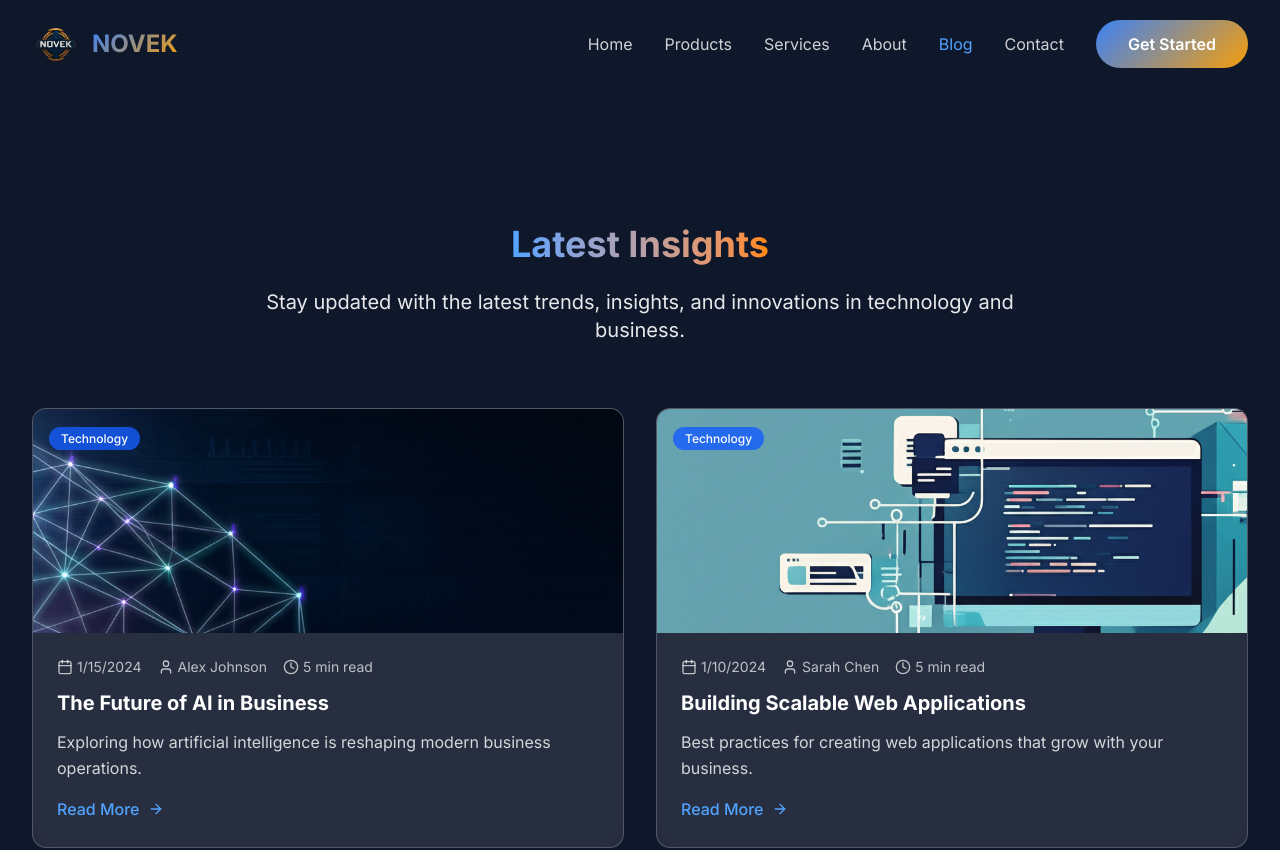
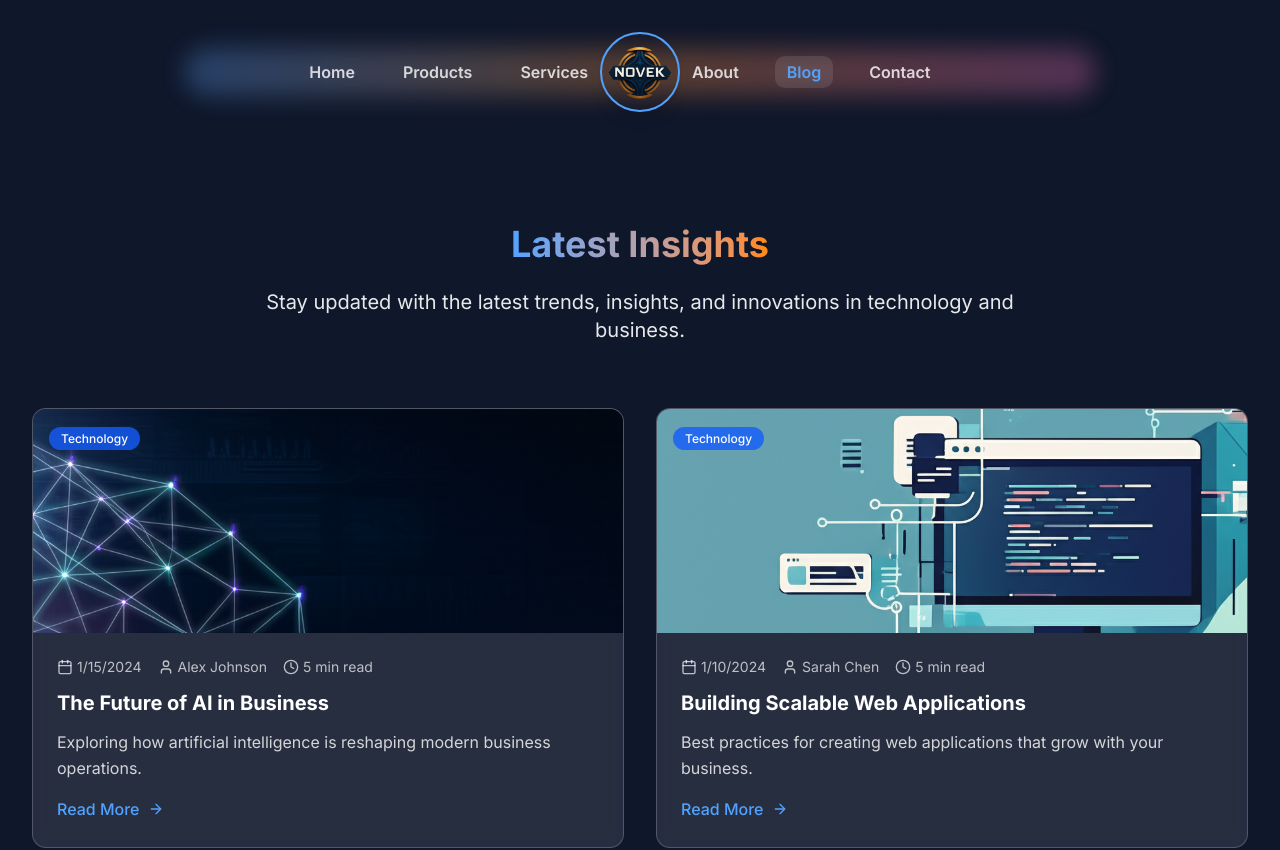
Before and after one commit to kaleab-kali/novek, a Next.js app: page /blog in a window 1280 px wide. Shown: the top 850 px of the page. Built offline with nearby package versions, Linux system fonts and the light colour scheme.

Commit message:
chore(about): minor visual and header style update

```diff
--- a/app/about/page.tsx
+++ b/app/about/page.tsx
@@ -3,7 +3,7 @@ import Link from "next/link"
 import Image from "next/image"
 import { Target, Eye, Award, Users, ArrowRight, Rocket, Lightbulb, Trophy } from 'lucide-react'
 import Header from "components/layout/Header"
-import { teamMembers } from "lib/data"
+// import { teamMembers } from "lib/data"
 import Footer from "components/layout/Footer"
 
 
@@ -142,7 +142,7 @@ export default function AboutPage() {
       </section>
 
       {/* Team Section */}
-      <section className="py-12 md:py-20">
+      {/* <section className="py-12 md:py-20">
         <div className="container mx-auto">
           <div className="text-center mb-12 md:mb-16">
             <h2 className="text-2xl md:text-3xl lg:text-4xl font-bold gradient-text mb-6">
@@ -174,7 +174,7 @@ export default function AboutPage() {
             ))}
           </div>
         </div>
-      </section>
+      </section> */}
 
       {/* CTA Section */}
       <section className="py-12 md:py-20 bg-slate-800/30">
--- a/app/globals.css
+++ b/app/globals.css
@@ -339,3 +339,12 @@ body {
 .max-w-screen {
   max-width: 100vw;
 }
+
+/* Custom blur class for cross-browser compatibility */
+.blur-gradient {
+  background: linear-gradient(90deg, #60a5fa, #fb923c, #f472b6);
+  opacity: 0.3;
+  filter: blur(12px);
+  -webkit-filter: blur(12px);
+  border-radius: 9999px;
+}
--- a/components/layout/Footer.tsx
+++ b/components/layout/Footer.tsx
@@ -53,7 +53,7 @@ export default function Footer() {
             <Link href="/" className="flex items-center space-x-2 mb-4 md:mb-6">
               <Image src="/images/novek-logo.png" alt="NOVEK Logo" width={40} height={40} className="w-10 h-10" />
               <span className="text-xl md:text-2xl font-bold gradient-text">
-                NOVEK
+                NOVEK ICT SOLUTIONS
               </span>
             </Link>
 
--- a/components/layout/Header.tsx
+++ b/components/layout/Header.tsx
@@ -33,56 +33,80 @@ export default function Header() {
   return (
     <header
       className={`fixed top-0 left-0 right-0 z-50 transition-all duration-300 ${
-        isScrolled ? "glass-card m-2 md:m-4 rounded-2xl" : "bg-transparent"
+        isScrolled ? "rounded-2xl shadow-lg" : "bg-transparent mt-4 md:mt-6"
       }`}
     >
-      <nav className="container mx-auto">
-        <div className="flex items-center justify-between py-4 md:py-5">
-          {/* Logo */}
-          <Link href="/" className="flex items-center space-x-2 md:space-x-3">
-            <Image
-              src="/images/novek-logo.png"
-              alt="NOVEK Logo"
-              width={40}
-              height={40}
-              className="w-8 h-8 md:w-12 md:h-12"
-            />
-            <span className="text-xl md:text-2xl font-bold gradient-text">NOVEK</span>
-          </Link>
-
-          {/* Desktop Navigation */}
-          <div className="hidden lg:flex items-center space-x-6 xl:space-x-8">
-            {navItems.map((item) => (
+      <nav className="container mx-auto flex flex-col items-center justify-center">
+  <div className="w-full flex flex-col items-center justify-center py-1 md:py-2">
+          {/* One-line header with split menu */}
+          <div className="relative w-full flex items-center justify-center">
+            {/* Blur background for menu only, always visible. Add contrast when scrolled. */}
+            <div className="absolute left-0 right-0 top-1/2 -translate-y-1/2 z-0 hidden lg:block">
+              {isScrolled ? (
+                <div className="mx-auto w-3/4 h-12 rounded-full bg-slate-900"></div>
+              ) : (
+                <div className="mx-auto w-3/4 h-12 rounded-full bg-slate-900/70"></div>
+              )}
+             <div className="mx-auto w-3/4 h-12 blur-gradient absolute top-0 left-0 right-0"></div>
+            </div>
+            {/* Left menu */}
+            <div className="hidden lg:flex flex-1 justify-end gap-6 z-10">
+              {navItems.slice(0, Math.floor(navItems.length / 2)).map((item) => (
                 <Link
                   key={item.name}
                   href={item.href}
-                className={`transition-colors duration-300 relative group text-sm xl:text-base ${
-                  pathname === item.href ? "text-blue-400" : "text-white/80 hover:text-white"
+                  className={`transition-colors duration-300 relative group text-base font-semibold px-3 py-1 rounded-lg ${
+                    pathname === item.href ? "text-blue-400 bg-white/10" : "text-white/80 hover:text-white hover:bg-white/5"
                   }`}
                 >
                   {item.name}
                   <span className="absolute -bottom-1 left-0 w-0 h-0.5 bg-gradient-to-r from-blue-400 to-orange-400 group-hover:w-full transition-all duration-300"></span>
                 </Link>
               ))}
-            <Link href="/contact" className="btn-primary text-sm xl:text-base px-4 xl:px-6">
-              Get Started
+            </div>
+            {/* Center logo, no blur */}
+            <div className="relative flex items-center justify-center z-20">
+              <Link href="/" className="flex items-center justify-center z-10">
+                <Image
+                  src="/images/novek-logo.png"
+                  alt="NOVEK Logo"
+                  width={56}
+                  height={56}
+                  className="w-14 h-14 md:w-20 md:h-20 rounded-full border-2 border-blue-400 shadow-lg"
+                />
               </Link>
             </div>
-
-          {/* Mobile Menu Button */}
+            {/* Right menu */}
+            <div className="hidden lg:flex flex-1 justify-start gap-6 z-10">
+              {navItems.slice(Math.floor(navItems.length / 2)).map((item) => (
+                <Link
+                  key={item.name}
+                  href={item.href}
+                  className={`transition-colors duration-300 relative group text-base font-semibold px-3 py-1 rounded-lg ${
+                    pathname === item.href ? "text-blue-400 bg-white/10" : "text-white/80 hover:text-white hover:bg-white/5"
+                  }`}
+                >
+                  {item.name}
+                  <span className="absolute -bottom-1 left-0 w-0 h-0.5 bg-gradient-to-r from-blue-400 to-orange-400 group-hover:w-full transition-all duration-300"></span>
+                </Link>
+              ))}
+            </div>
+          </div>
+          {/* Mobile Menu Button top right */}
+          <div className="lg:hidden absolute top-4 right-4">
             <button
-            className="lg:hidden text-white p-2 z-50 relative"
+              className="text-white p-2 z-50 relative rounded-lg border border-white/20 bg-white/10 hover:bg-white/20"
               onClick={() => setIsMenuOpen(!isMenuOpen)}
               aria-label="Toggle menu"
             >
-            {isMenuOpen ? <X size={24} /> : <Menu size={24} />}
+              {isMenuOpen ? <X size={28} /> : <Menu size={28} />}
             </button>
           </div>
-
-        {/* Custom Mobile Navigation Overlay */}
+        </div>
+        {/* Custom Mobile Navigation Overlay Centered */}
         {isMenuOpen && typeof window !== "undefined" && createPortal(
-          <div className="lg:hidden fixed inset-0 z-[100] bg-slate-900/95 backdrop-blur-xl flex flex-col animate-fade-in">
-            <div className="flex justify-end p-6">
+          <div className="lg:hidden fixed inset-0 z-[100] bg-slate-900/95 backdrop-blur-xl flex flex-col items-center justify-center animate-fade-in">
+            <div className="flex justify-end w-full p-6">
               <button
                 aria-label="Close menu"
                 className="text-white bg-white/10 rounded-full p-2 hover:bg-white/20 focus:outline-none focus:ring-2 focus:ring-blue-400"
@@ -95,7 +119,7 @@ export default function Header() {
               {navItems.map((item) => (
                 <button
                   key={item.name}
-                  className={`text-2xl font-bold tracking-tight transition-colors duration-300 px-6 py-3 rounded-xl hover:bg-white/10 focus:bg-white/10 focus:outline-none ${
+                  className={`text-2xl font-bold tracking-tight transition-colors duration-300 px-8 py-4 rounded-xl hover:bg-white/10 focus:bg-white/10 focus:outline-none ${
                     pathname === item.href ? "text-blue-400" : "text-white/90 hover:text-white"
                   }`}
                   onClick={() => {
@@ -106,9 +130,6 @@ export default function Header() {
                   {item.name}
                 </button>
               ))}
-              <Link href="/contact" className="btn-primary text-lg px-10 py-4 mt-8 rounded-xl shadow-lg" onClick={() => setIsMenuOpen(false)}>
-                Get Started
-              </Link>
             </nav>
           </div>,
           document.body
--- a/components/sections/AboutSection.tsx
+++ b/components/sections/AboutSection.tsx
@@ -28,7 +28,7 @@ export default function AboutSection() {
   ]
 
   return (
-    <section className="py-20 relative">
+  <section className="py-12 relative">
       <div className="container mx-auto px-6">
         <div className="grid grid-cols-1 lg:grid-cols-2 gap-12 items-center">
           <motion.div initial={{ opacity: 0, x: -50 }} whileInView={{ opacity: 1, x: 0 }} viewport={{ once: true }}>
--- a/components/sections/HeroSection.tsx
+++ b/components/sections/HeroSection.tsx
@@ -22,7 +22,7 @@ export default function HeroSection() {
 
   return (
 
-  <section className="relative min-h-screen flex items-center justify-center overflow-hidden pt-20 md:pt-24">
+  <section className="relative min-h-screen flex items-center justify-center overflow-hidden pt-8 md:pt-12">
       {/* SplashCursor background */}
       <div className="absolute inset-0 w-full h-full pointer-events-none z-0">
         {/* Use the SplashCursor component as the background */}
```
Lines whose indentation alone changed are shown as unchanged.
